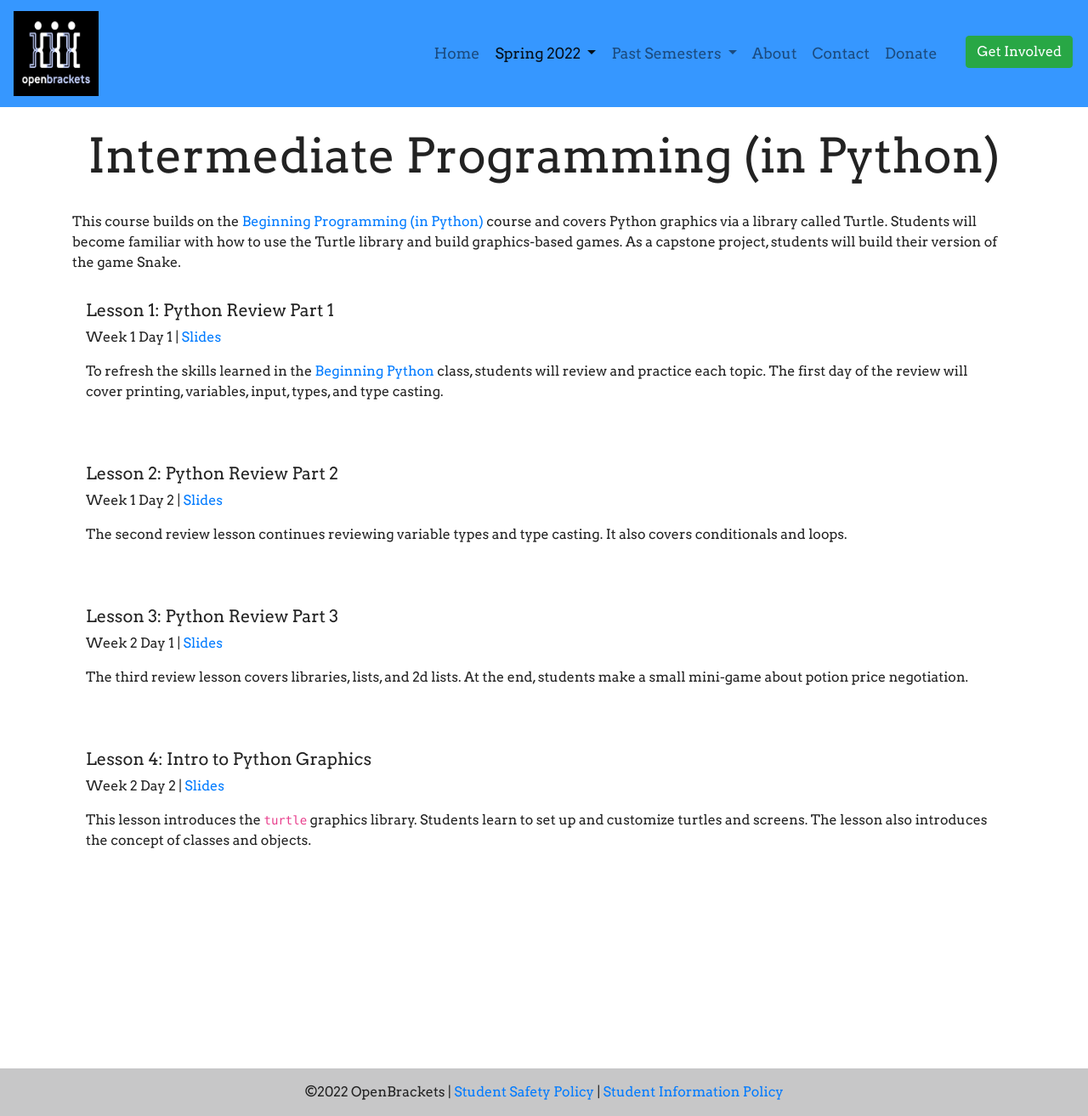
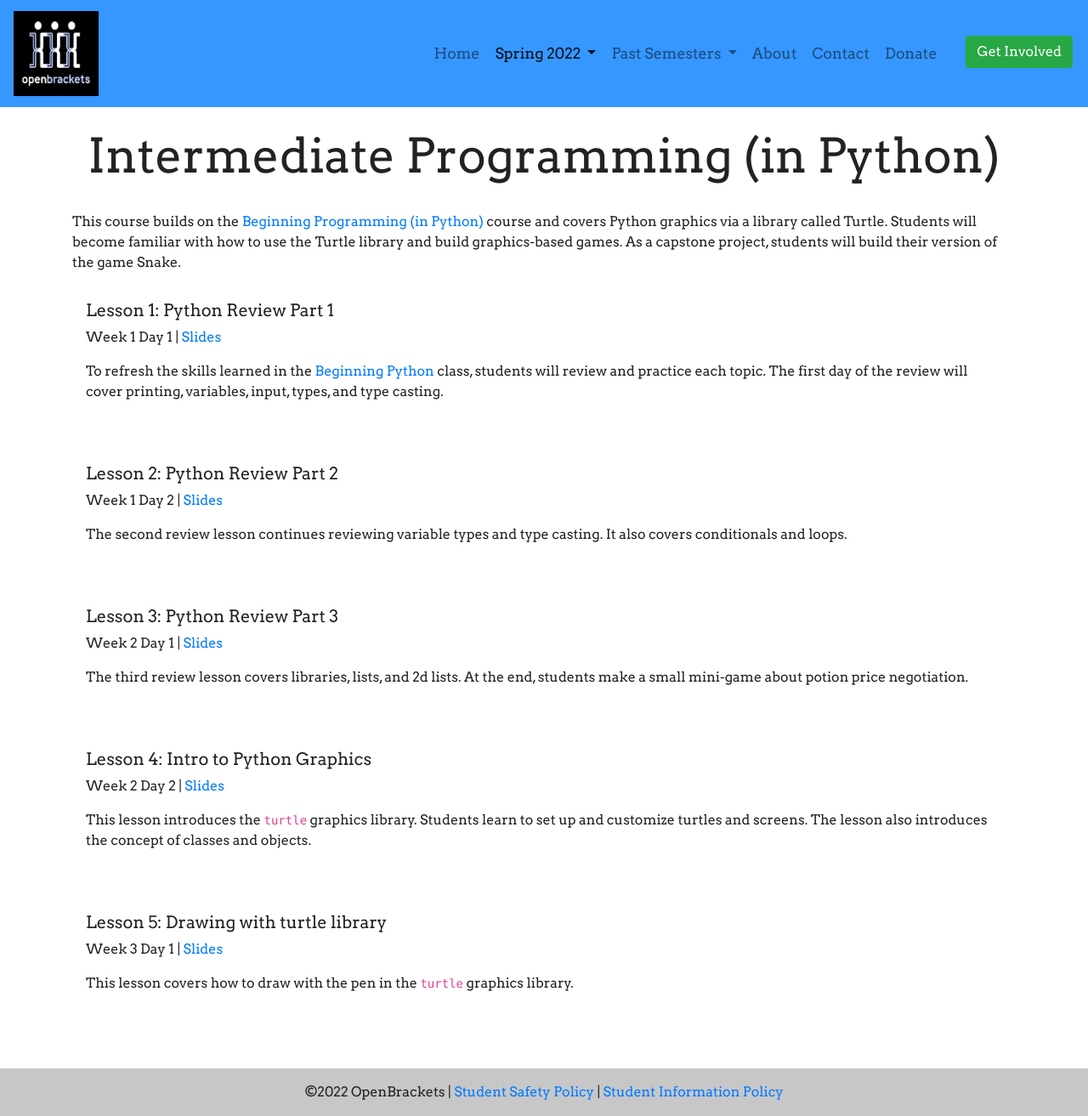
Before and after one commit to qpwoeirut/OpenBrackets-website, a Jekyll site: the page built from spring2022/intermediatePython.html, in a window 1280 px wide and 1313 px high. Shown: the whole window at 85% size. Built offline with Jekyll 4.4.1, drawn with Linux system fonts in a browser that asks for light colours.

Commit message:
Add lesson 5 to Intermediate Programming (in Python)

```diff
--- a/spring2022/intermediatePython.html
+++ b/spring2022/intermediatePython.html
@@ -63,3 +63,14 @@
         <br>
     </div>
 </div>
+<div class="col-12 media">
+    <div class="media-body">
+        <h5 class="mt-0">Lesson 5: Drawing with turtle library</h5>
+        <p>Week 3 Day 1 | <a
+                href="https://docs.google.com/presentation/d/1zA8f9KUDKSeikoRPbTsDDRUc9ZdC_qjK1r9Cl5RXLFY/edit"
+                target="_blank">Slides</a></p>
+        <p>This lesson covers how to draw with the pen in the <code>turtle</code> graphics library.
+        </p>
+        <br>
+    </div>
+</div>
```
